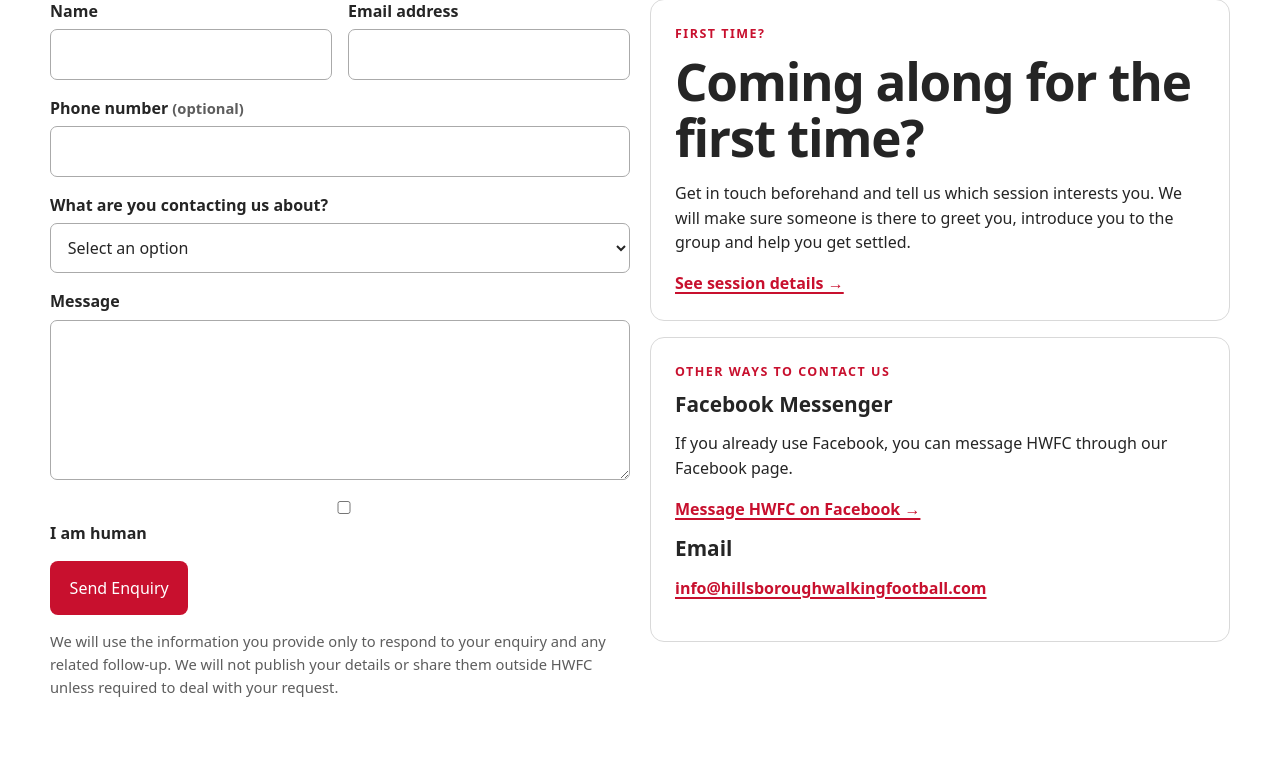
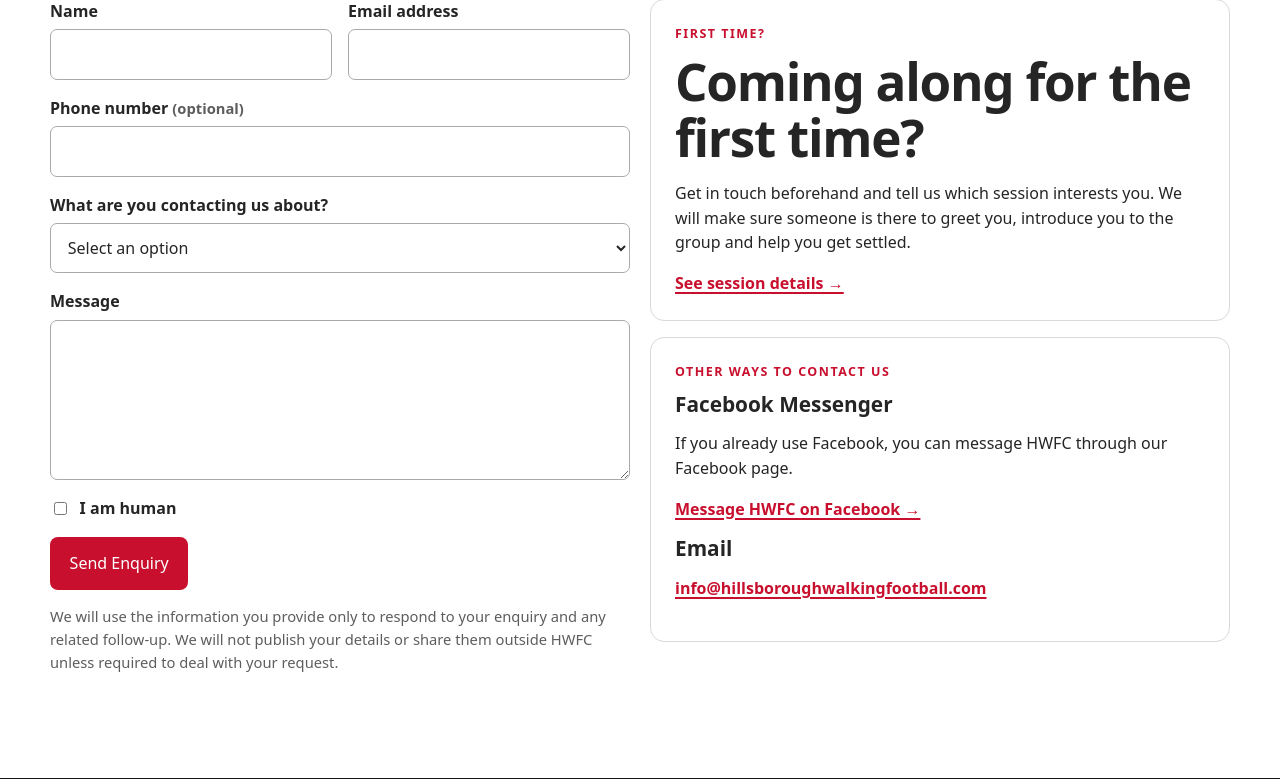
Before and after one commit to Glawster/hwfcWebsite, a PHP site: page /contact/ in a window 1280 px wide. Shown: the part 939-1718 px from the top of the page. Run offline with PHP 8.4, Linux system fonts and the light colour scheme.

Commit message:
Style human confirmation checkbox

```diff
--- a/styles.css
+++ b/styles.css
@@ -158,6 +158,9 @@ input, select, textarea {
     background: var(--hwfcWhite);
     color: var(--hwfcDark);
 }
+input[type="checkbox"] { width: auto; padding: 0; }
+.humanCheck { display: flex; align-items: center; gap: .6rem; }
+.humanCheck label { margin: 0; }
 textarea { min-height: 160px; resize: vertical; }
 input:focus, select:focus, textarea:focus { outline: 3px solid rgba(200,16,46,.2); border-color: var(--hwfcRed); }
 .formNote { font-size: .92rem; color: var(--hwfcMid); }
```
